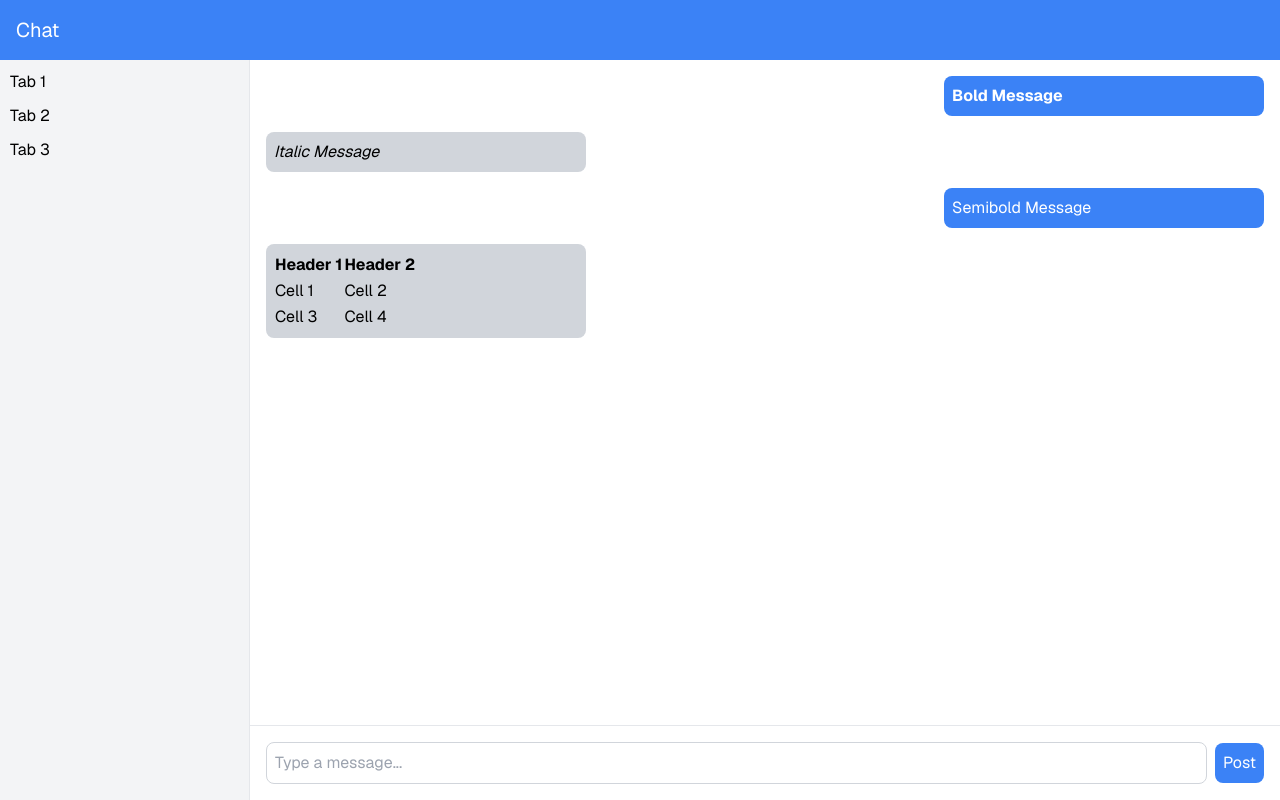
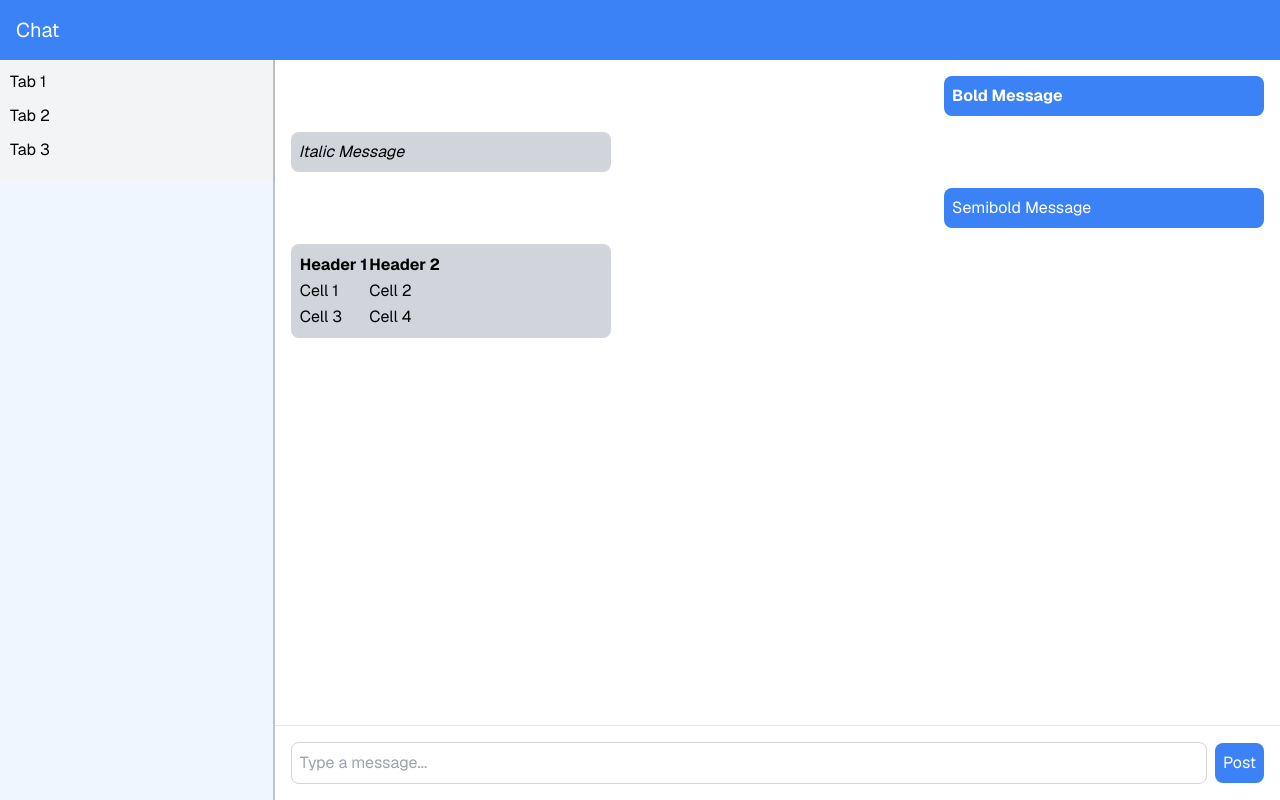
Before and after one commit to deep41/llm-rag-app, a Next.js app in the folder frontend/: page / in a window 1280 px wide. Built offline with nearby package versions, Linux system fonts and the light colour scheme.

Commit message:
added dynamic sidebar size

```diff
--- a/frontend/src/app/layout/ChatLayout.tsx
+++ b/frontend/src/app/layout/ChatLayout.tsx
@@ -1,15 +1,59 @@
-// src/components/layouts/ChatLayout.tsx
-import React from "react";
-import ChatSideBar from "../../components/chat/ChatSideBar";
-import ChatView from "../../components/chat/ChatView";
+"use client";
+import React, { useState } from "react";
 import Header from "@/components/Header";
+import ChatSideBar from "@/components/chat/ChatSideBar";
+import ChatView from "@/components/chat/ChatView";
 
 const ChatLayout: React.FC = () => {
+  const [isSidebarOpen, setIsSidebarOpen] = useState(false);
+  const [sidebarWidth, setSidebarWidth] = useState(350);
+
+  const toggleSidebar = () => {
+    setIsSidebarOpen(!isSidebarOpen);
+  };
+
+  const handleMouseDown = (e: React.MouseEvent) => {
+    const startX = e.clientX;
+    const startWidth = sidebarWidth;
+
+    const onMouseMove = (e: MouseEvent) => {
+      const newWidth = startWidth + e.clientX - startX;
+      if (newWidth >= 200 && newWidth <= 600) {
+        setSidebarWidth(newWidth);
+      }
+    };
+
+    const onMouseUp = () => {
+      document.removeEventListener("mousemove", onMouseMove);
+      document.removeEventListener("mouseup", onMouseUp);
+    };
+
+    document.addEventListener("mousemove", onMouseMove);
+    document.addEventListener("mouseup", onMouseUp);
+  };
+
   return (
     <div className="flex flex-col h-screen">
       <Header />
       <div className="flex flex-grow flex-row">
-        <ChatSideBar />
+        <button
+          className="md:hidden p-2 m-2 bg-blue-500 text-white rounded"
+          onClick={toggleSidebar}
+        >
+          {isSidebarOpen ? "Close Sidebar" : "Open Sidebar"}
+        </button>
+        <div
+          className={`${
+            isSidebarOpen ? "block" : "hidden"
+          } md:block relative bg-blue-50`}
+          style={{ width: `${sidebarWidth}px` }}
+        >
+          <ChatSideBar />
+          <div
+            className="absolute top-0 right-0 bottom-0 w-0.5 bg-black/20 cursor-ew-resize md:block hidden"
+            onMouseDown={handleMouseDown}
+          />
+        </div>
         <ChatView />
       </div>
     </div>
--- a/frontend/src/components/chat/ChatSideBar.tsx
+++ b/frontend/src/components/chat/ChatSideBar.tsx
@@ -3,7 +3,7 @@ import React from "react";
 
 const ChatSideBar: React.FC = () => {
   return (
-    <div className=" min-w-[250px] p-2.5 bg-gray-100 border-r border-gray-200">
+    <div className=" p-2.5 bg-gray-100 border-r border-gray-200">
       <div style={{ marginBottom: "10px", cursor: "pointer" }}>Tab 1</div>
       <div style={{ marginBottom: "10px", cursor: "pointer" }}>Tab 2</div>
       <div style={{ marginBottom: "10px", cursor: "pointer" }}>Tab 3</div>
```
